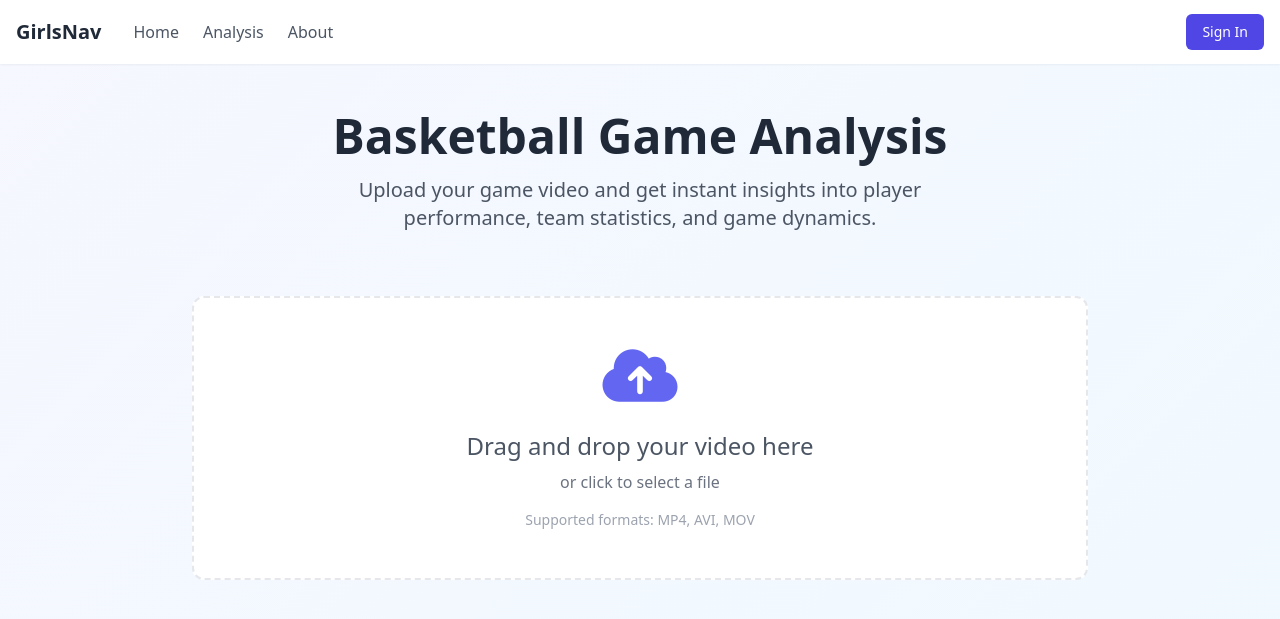
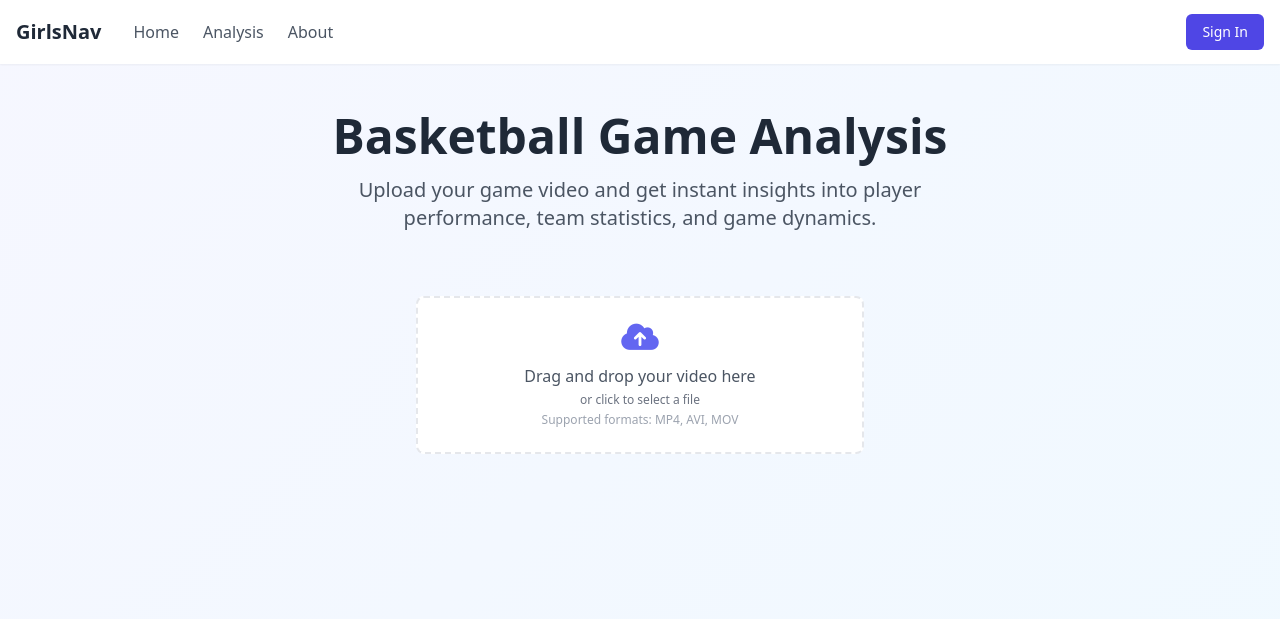
Before and after one commit to Arjungoli/girlsnav-webapp1, a Flask app: page / in a window 1280 px wide. Shown: the top 619 px of the page. Run offline with Flask 2, Linux system fonts and the light colour scheme; some libraries are stand-ins or nearby versions.

Commit message:
Rearrange UI sections: stats first, then upload, then thumbnail

```diff
--- a/templates/index.html
+++ b/templates/index.html
@@ -136,38 +136,8 @@
     </header>
 
     <div class="max-w-4xl mx-auto">
-      <div id="upload-section" class="mb-12 fade-in">
-        <div class="drop-zone rounded-xl p-12 text-center cursor-pointer" id="dropZone">
-          <input type="file" id="fileInput" class="hidden" accept=".mp4,.avi,.mov">
-          <div class="text-gray-600">
-            <i class="fas fa-cloud-upload-alt text-6xl mb-6 text-indigo-500"></i>
-            <p class="text-2xl font-medium mb-2">Drag and drop your video here</p>
-            <p class="text-gray-500 mb-4">or click to select a file</p>
-            <p class="text-sm text-gray-400">Supported formats: MP4, AVI, MOV</p>
-          </div>
-        </div>
-      </div>
-
-      <!-- Thumbnail Preview Section -->
-      <div id="thumbnailSection" class="thumbnail-container mb-8 text-center">
-        <h3 class="text-xl font-semibold text-gray-800 mb-4">Video Preview</h3>
-        <div class="relative inline-block">
-          <img id="thumbnailImage" class="thumbnail-image" src="" alt="Video thumbnail">
-          <button id="analyzeButton" class="mt-4 px-6 py-3 bg-indigo-600 text-white font-medium rounded-lg hover:bg-indigo-700 transition-colors">
-            <i class="fas fa-play-circle mr-2"></i>Analyze Video
-          </button>
-        </div>
-      </div>
-
-      <div class="loading items-center justify-center space-x-4 mb-8" id="loadingIndicator">
-        <div class="animate-spin rounded-full h-8 w-8 border-b-2 border-indigo-500"></div>
-        <span class="text-gray-600">Analyzing video...</span>
-        <div class="progress-bar w-64">
-          <div class="progress-bar-fill" style="width: 0%"></div>
-        </div>
-      </div>
-
-      <div id="results" class="hidden fade-in">
+      <!-- Stats Section -->
+      <div id="results" class="hidden fade-in mb-8">
         <h2 class="text-3xl font-bold text-gray-800 mb-8">Game Statistics</h2>
 
         <div class="grid grid-cols-1 md:grid-cols-3 gap-6">
@@ -194,6 +164,38 @@
             </div>
             <div id="reboundsList" class="space-y-3"></div>
           </div>
+        </div>
+      </div>
+
+      <!-- Upload Section -->
+      <div id="upload-section" class="mb-6 fade-in">
+        <div class="drop-zone rounded-lg p-6 text-center cursor-pointer max-w-md mx-auto" id="dropZone">
+          <input type="file" id="fileInput" class="hidden" accept=".mp4,.avi,.mov">
+          <div class="text-gray-600">
+            <i class="fas fa-cloud-upload-alt text-3xl mb-3 text-indigo-500"></i>
+            <p class="text-base font-medium mb-1">Drag and drop your video here</p>
+            <p class="text-xs text-gray-500">or click to select a file</p>
+            <p class="text-xs text-gray-400 mt-1">Supported formats: MP4, AVI, MOV</p>
+          </div>
+        </div>
+      </div>
+
+      <div class="loading items-center justify-center space-x-4 mb-8" id="loadingIndicator">
+        <div class="animate-spin rounded-full h-8 w-8 border-b-2 border-indigo-500"></div>
+        <span class="text-gray-600">Analyzing video...</span>
+        <div class="progress-bar w-64">
+          <div class="progress-bar-fill" style="width: 0%"></div>
+        </div>
+      </div>
+
+      <!-- Thumbnail Preview Section -->
+      <div id="thumbnailSection" class="thumbnail-container mb-8 text-center">
+        <h3 class="text-xl font-semibold text-gray-800 mb-4">Video Preview</h3>
+        <div class="relative inline-block">
+          <img id="thumbnailImage" class="thumbnail-image" src="" alt="Video thumbnail">
+          <button id="analyzeButton" class="mt-4 px-6 py-3 bg-indigo-600 text-white font-medium rounded-lg hover:bg-indigo-700 transition-colors">
+            <i class="fas fa-play-circle mr-2"></i>Analyze Video
+          </button>
         </div>
       </div>
     </div>
```
